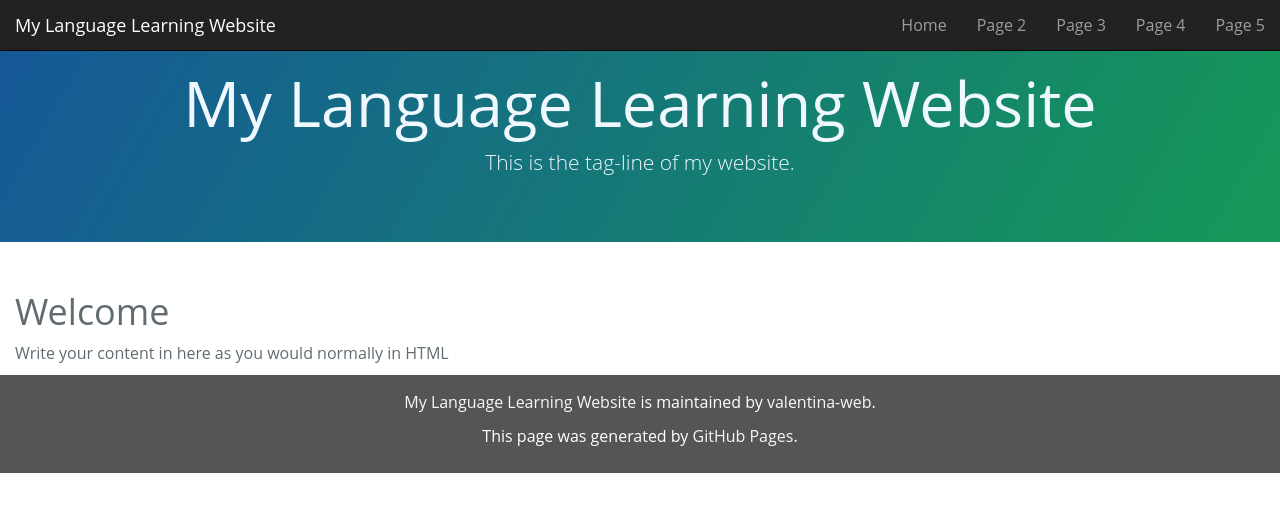
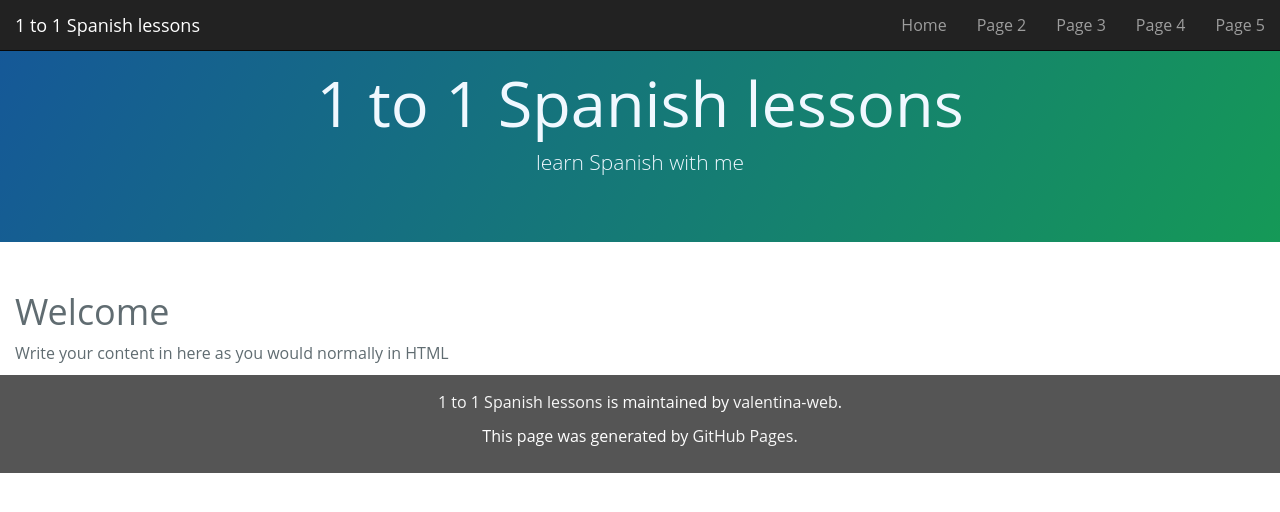
Before and after one commit to valentina-web/SML5202-2020-Final-Valentina, a Jekyll site: the page built from index.md, in a window 1280 px wide. Shown: the top 512 px of the page. Built offline with Jekyll 4.4.1, drawn with Linux system fonts in a browser that asks for light colours; our own code applies the rules of GitHub Pages for plain Markdown files.

Commit message:
Update _config.yml

```diff
--- a/_config.yml
+++ b/_config.yml
@@ -1,6 +1,6 @@
 # --- Change what appears in the banner --- #
-title: My Language Learning Website
-description: This is the tag-line of my website.
+title: 1 to 1 Spanish lessons
+description: learn Spanish with me
 
 # --- Change language of site --- #
 lang: en
```
